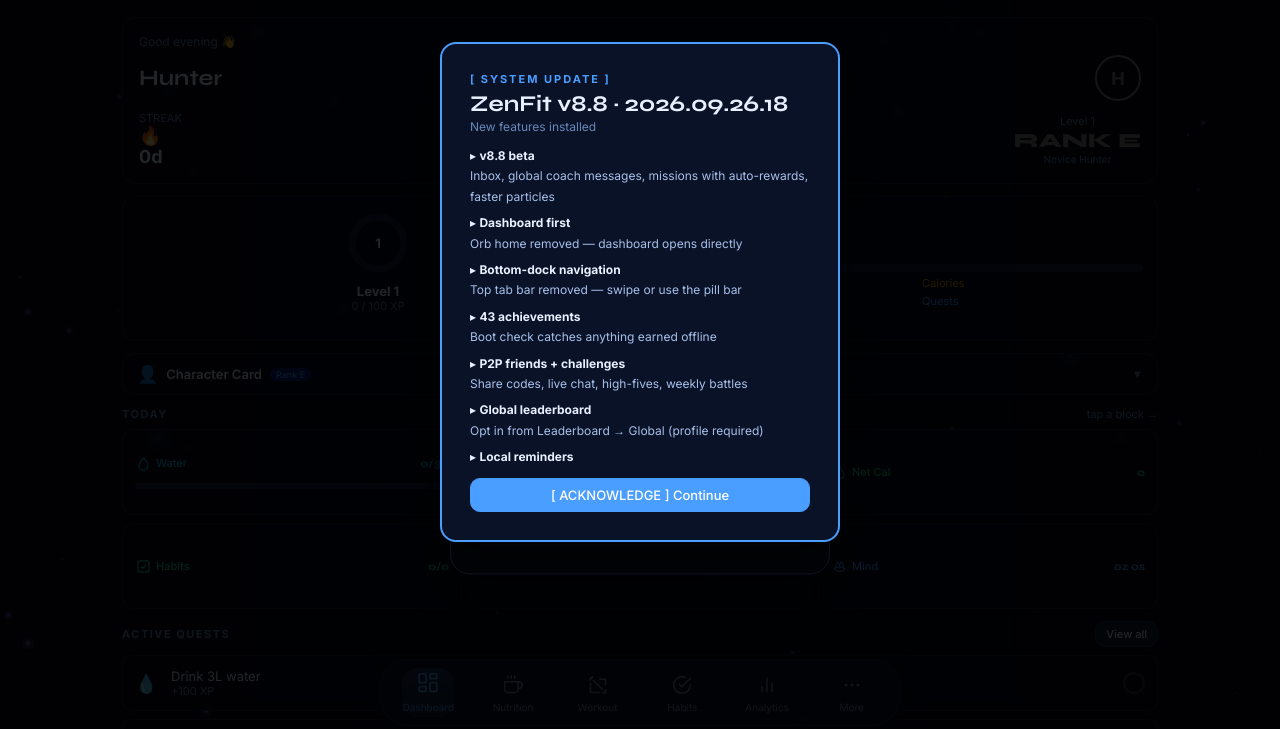
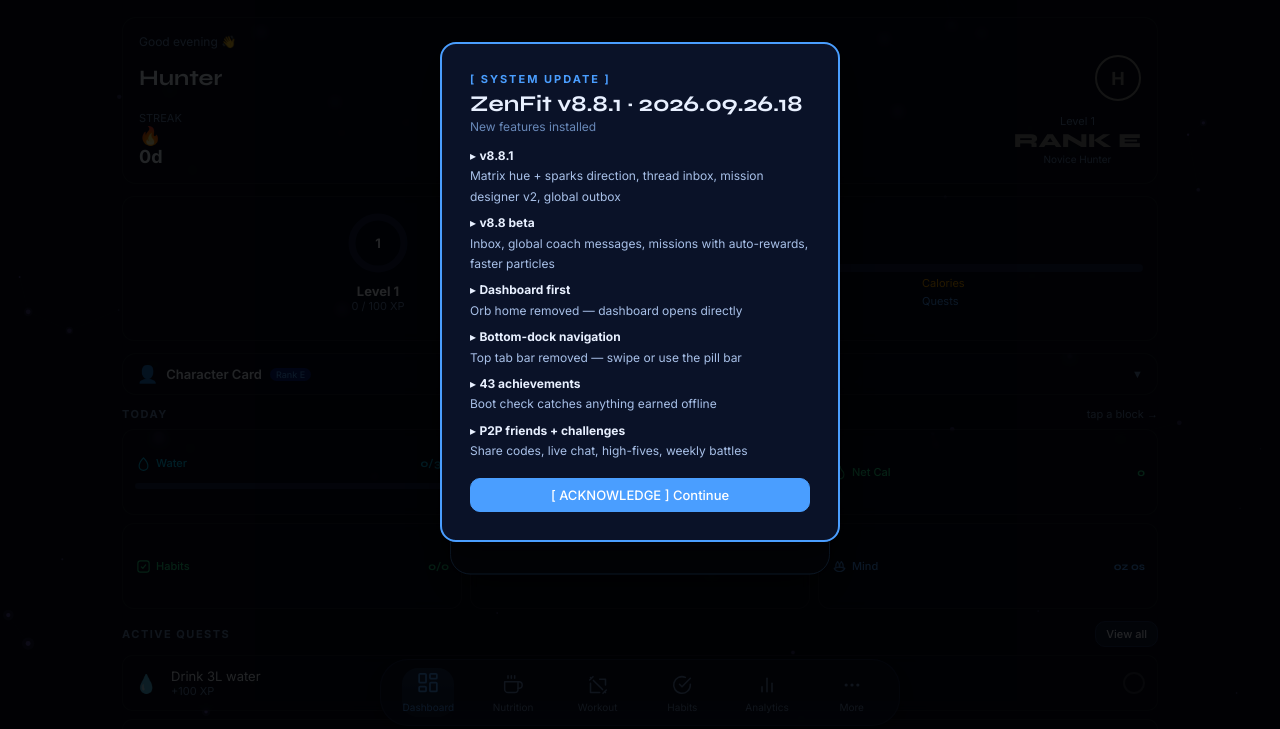
Before and after one commit to darkmoppen003-ai/zenfit, a plain HTML site: page index.html in a window 1280 px wide. Shown: the part 62-791 px from the top of the page. Drawn offline with nearby package versions, Linux system fonts and the light colour scheme.

Commit message:
chore: bump app version to v8.8.1
- APP_VERSION 8.8.1 (splash, profile footer + changelog follow it)
- Manifest name drops stale v9 (id unchanged to keep installs)
- Changelog notes for v8.8.1

```diff
--- a/index.html
+++ b/index.html
@@ -34,7 +34,7 @@
   <img src="zenfit.png" class="splash-img" alt="ZenFit">
   <div class="splash-title">ZENFIT</div>
   <div class="splash-sub">Health RPG</div>
-  <div class="splash-ver">v8.8</div>
+  <div class="splash-ver">v8.8.1</div>
   <div class="splash-bar-wrap"><div id="splash-bar" class="splash-bar"></div></div>
   <div class="splash-hint">tap to enter · double-tap for fullscreen</div>
 </div>
--- a/modules/core/store.js
+++ b/modules/core/store.js
@@ -18,7 +18,7 @@
   THEMES: 'zenfit_themes_v1',
 };
 export const DATA_VERSION = 11;
-export const APP_VERSION = "8.8";
+export const APP_VERSION = "8.8.1";
 export const APP_BUILD = "2026.09.26.18";
 
 /* V1 SCHEMA (types) + V2 additions. Unknown keys are dropped on
--- a/modules/features/changelog.js
+++ b/modules/features/changelog.js
@@ -6,6 +6,7 @@
 import { escapeHtml } from '../core/sanitize.js';
 
 const NOTES = [
+  ['v8.8.1', 'Matrix hue + sparks direction, thread inbox, mission designer v2, global outbox'],
   ['v8.8 beta', 'Inbox, global coach messages, missions with auto-rewards, faster particles'],
   ['Dashboard first', 'Orb home removed — dashboard opens directly'],
   ['Bottom-dock navigation', 'Top tab bar removed — swipe or use the pill bar'],
```
Also changed, not shown: manifest.json.
